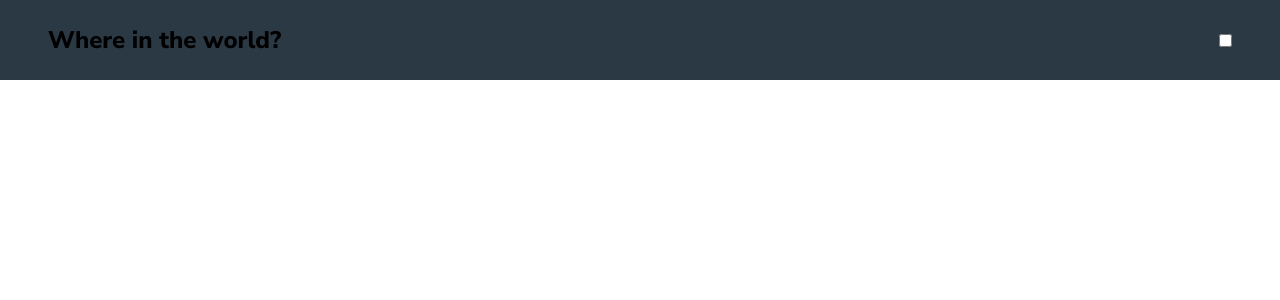
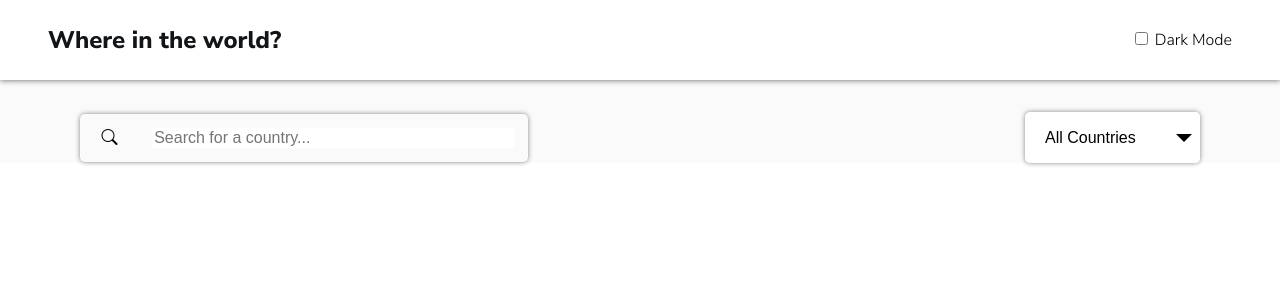
Before and after one commit to suryavivekofficial/countries-data-svelte-js, a Svelte app: page / in a window 1280 px wide. Shown: the top 300 px of the page. Built offline with nearby package versions, Linux system fonts and the light colour scheme.

Commit message:
added search bar and filter

```diff
--- a/package.json
+++ b/package.json
@@ -15,7 +15,9 @@
     "rollup-plugin-livereload": "^2.0.0",
     "rollup-plugin-svelte": "^7.0.0",
     "rollup-plugin-terser": "^7.0.0",
-    "svelte": "^3.0.0"
+    "sass": "^1.38.0",
+    "svelte": "^3.0.0",
+    "svelte-preprocess": "^4.7.4"
   },
   "dependencies": {
     "sirv-cli": "^1.0.0"
--- a/public/global.css
+++ b/public/global.css
@@ -8,17 +8,16 @@ Very Light Gray (Light Mode Background): hsl(0, 0%, 98%)
 
 Dark Gray (Light Mode Input): hsl(0, 0%, 52%)*/
 
+.light {
+  --elements: hsl(0, 0%, 100%);
+  --bg: hsl(0, 0%, 98%);
+  --text: hsl(200, 15%, 8%);
+  --input: hsl(0, 0%, 52%);
+}
 
-.light{
-  --elements: hsl(0,0%,100%);
-  --bg : hsl(0,0%,98%);
-  --text : hsl(200,15%,8%);
-  --input : hsl(0,0%,52%);
- }
-
- .dark {
-   --elements : hsl(209, 23%, 22%);
-   --bg : hsl(207,26%,17%);
-   --text : hsl(0,0%,100%);
-   --input : var(--elements);
- }
+.dark {
+  --elements: hsl(209, 23%, 22%);
+  --bg: hsl(207, 26%, 17%);
+  --text: hsl(0, 0%, 100%);
+  --input: var(--elements);
+}
--- a/public/index.html
+++ b/public/index.html
@@ -1,5 +1,6 @@
 <!DOCTYPE html>
 <html lang="en">
+
 <head>
 	<meta charset='utf-8'>
 	<meta name='viewport' content='width=device-width,initial-scale=1'>
@@ -9,14 +10,16 @@
 	<link rel='icon' type='image/png' href='/favicon.png'>
 	<link rel='stylesheet' href='/global.css'>
 	<link rel='stylesheet' href='/build/bundle.css'>
+	<link rel="stylesheet" href="https://cdn.jsdelivr.net/npm/bootstrap-icons@1.5.0/font/bootstrap-icons.css">
 
-  <link rel="preconnect" href="https://fonts.googleapis.com">
-<link rel="preconnect" href="https://fonts.gstatic.com" crossorigin>
-<link href="https://fonts.googleapis.com/css2?family=Nunito+Sans:wght@300;600;800&display=swap" rel="stylesheet">
+	<link rel="preconnect" href="https://fonts.googleapis.com">
+	<link rel="preconnect" href="https://fonts.gstatic.com" crossorigin>
+	<link href="https://fonts.googleapis.com/css2?family=Nunito+Sans:wght@300;600;800&display=swap" rel="stylesheet">
 
 	<script defer src='/build/bundle.js'></script>
 </head>
 
 <body>
 </body>
+
 </html>
--- a/rollup.config.js
+++ b/rollup.config.js
@@ -1,9 +1,10 @@
-import svelte from 'rollup-plugin-svelte';
-import commonjs from '@rollup/plugin-commonjs';
-import resolve from '@rollup/plugin-node-resolve';
-import livereload from 'rollup-plugin-livereload';
-import { terser } from 'rollup-plugin-terser';
-import css from 'rollup-plugin-css-only';
+import svelte from "rollup-plugin-svelte";
+import commonjs from "@rollup/plugin-commonjs";
+import resolve from "@rollup/plugin-node-resolve";
+import livereload from "rollup-plugin-livereload";
+import { terser } from "rollup-plugin-terser";
+import css from "rollup-plugin-css-only";
+import sveltePreprocess from "svelte-preprocess";
 
 const production = !process.env.ROLLUP_WATCH;
 
@@ -17,35 +18,40 @@ function serve() {
   return {
     writeBundle() {
       if (server) return;
-			server = require('child_process').spawn('npm', ['run', 'start', '--', '--dev'], {
-				stdio: ['ignore', 'inherit', 'inherit'],
-				shell: true
-			});
+      server = require("child_process").spawn(
+        "npm",
+        ["run", "start", "--", "--dev"],
+        {
+          stdio: ["ignore", "inherit", "inherit"],
+          shell: true,
+        }
+      );
 
-			process.on('SIGTERM', toExit);
-			process.on('exit', toExit);
-		}
+      process.on("SIGTERM", toExit);
+      process.on("exit", toExit);
+    },
   };
 }
 
 export default {
-	input: 'src/main.js',
+  input: "src/main.js",
   output: {
     sourcemap: true,
-		format: 'iife',
-		name: 'app',
-		file: 'public/build/bundle.js'
+    format: "iife",
+    name: "app",
+    file: "public/build/bundle.js",
   },
   plugins: [
     svelte({
+      preprocess: sveltePreprocess(),
       compilerOptions: {
         // enable run-time checks when not in production
-				dev: !production
-			}
+        dev: !production,
+      },
     }),
     // we'll extract any component CSS out into
     // a separate file - better for performance
-		css({ output: 'bundle.css' }),
+    css({ output: "bundle.css" }),
 
     // If you have external dependencies installed from
     // npm, you'll most likely need these plugins. In
@@ -54,7 +60,7 @@ export default {
     // https://github.com/rollup/plugins/tree/master/packages/commonjs
     resolve({
       browser: true,
-			dedupe: ['svelte']
+      dedupe: ["svelte"],
     }),
     commonjs(),
 
@@ -64,13 +70,13 @@ export default {
 
     // Watch the `public` directory and refresh the
     // browser on changes when not in production
-		!production && livereload('public'),
+    !production && livereload("public"),
 
     // If we're building for production (npm run build
     // instead of npm run dev), minify
-		production && terser()
+    production && terser(),
   ],
   watch: {
-		clearScreen: false
-	}
+    clearScreen: false,
+  },
 };
--- a/src/App.svelte
+++ b/src/App.svelte
@@ -1,45 +1,67 @@
 <script>
+// Importing components from components folder
+import Filter from './components/Filter.svelte'
+import SearchBar from './components/SearchBar.svelte'
 
+//Theme toggling variable.
 let isDarkTheme = false
-let theme = ''
-$: {
-    if (isDarkTheme){
-    theme = 'light'
-  } else {
-    theme = 'dark'
-  }}
-
 </script>
 
-<style>
-:global(body){
+<!-- Styles -->
+
+<style lang="scss">
+:global(body) {
   margin: 0;
   padding: 0;
   box-sizing: border-box;
   font-family: 'Nunito Sans', sans-serif;
 }
 
-nav{
+#body {
+  width: 100vw;
+  background-color: var(--bg);
+
+  nav {
 	width: 100%;
 	height: 10vh;
 	display: flex;
 	justify-content: space-between;
 	align-items: center;
 	background-color: var(--elements);
+	box-shadow: 0px 1px 5px var(--input);
+
+	h2 {
+	  font-size: 1.5rem;
+	  margin: 0rem 3rem;
+	  color: var(--text);
 	}
 
-nav h2{
-  font-size: 1.5rem;
+	label {
+	  margin: 0rem 3rem;
 	}
-
-nav > *{
-  margin: 0rem 3rem;
+  }
+  .wrapper {
+	margin: 2rem 5rem;
+	display: flex;
+	justify-content: space-between;
+	align-items: center;
+  }
 }
 </style>
 
-<div class="{theme}">
+<!-- MarkUp  -->
+<div id="body" class="{isDarkTheme ? 'dark' : 'light'}">
+
   <nav class="navigation">
 	<h2>Where in the world?</h2>
-    <input type="checkbox" bind:checked={isDarkTheme} >
+	<label>
+	  <input type="checkbox" bind:checked={isDarkTheme}>
+	  Dark Mode
+	</label>
   </nav>
+
+  <div class="wrapper">
+		<SearchBar/>
+		<Filter />
   </div>
+</div>
--- /dev/null
+++ b/src/components/Filter.svelte
@@ -0,0 +1,55 @@
+<script>
+	const regions = ['Africa', 'America', 'Asia', 'Europe', 'Oceania']
+</script>
+
+<style lang="scss">
+.filter {
+	position: relative;
+
+	select{
+		background-color: white;
+		box-shadow: 0px 0px 5px var(--input);
+		padding: 1rem 3rem 1rem 1rem;
+		width: 100%;
+		outline: none;
+		border: none;
+		border-radius: 5px;
+		font-size: 1rem;
+	}
+
+	span {
+		position: absolute;
+		display: block;
+		background-color: white;
+		border-radius: 5px;
+		top: 0;
+		right: 0;
+		height: 100%;
+		width: 2rem;
+		pointer-events: none;
+
+		&::before {
+			content: '';
+			position: absolute;
+			width: 0;
+			height: 0;
+			border-left: 0.5em solid transparent;
+			border-right: 0.5em solid transparent;
+			border-top: 0.5em solid black;
+			left: 50%;
+			top: 50%;
+			transform: translate(-50%, -50%);
+		}
+	}
+}
+</style>
+
+<form class="filter">
+	<select name="region">
+		<option value="All" selected>All Countries</option>
+		{#each regions as region}
+			<option value="{region}">{region}</option>
+		{/each}
+	</select>
+	<span></span>
+</form>
--- /dev/null
+++ b/src/components/SearchBar.svelte
@@ -0,0 +1,30 @@
+<style lang="scss">
+	.input{
+			width: 40%;
+    		box-shadow: 0px 0px 5px var(--input);
+			height: 3rem;
+			display: flex;
+			justify-content: space-around;
+			align-items: center;
+			border-radius: 5px;
+
+			span {
+				margin: 0 0.5rem;
+
+				i{
+					width: 10%;
+				}
+			}
+			input{
+				border: none;
+				width: 80%;
+				outline: none;
+				font-size: 1rem;
+			}
+		}
+</style>
+
+<div class="input">
+	<span><i class="bi bi-search"></i></span>
+	<input type="text" placeholder="Search for a country...">
+</div>
```
Also changed, not shown: src/main.js (line endings or trailing spaces), 1 other file (tests, documents, lock files or other folders). Lines whose indentation alone changed are shown as unchanged.
